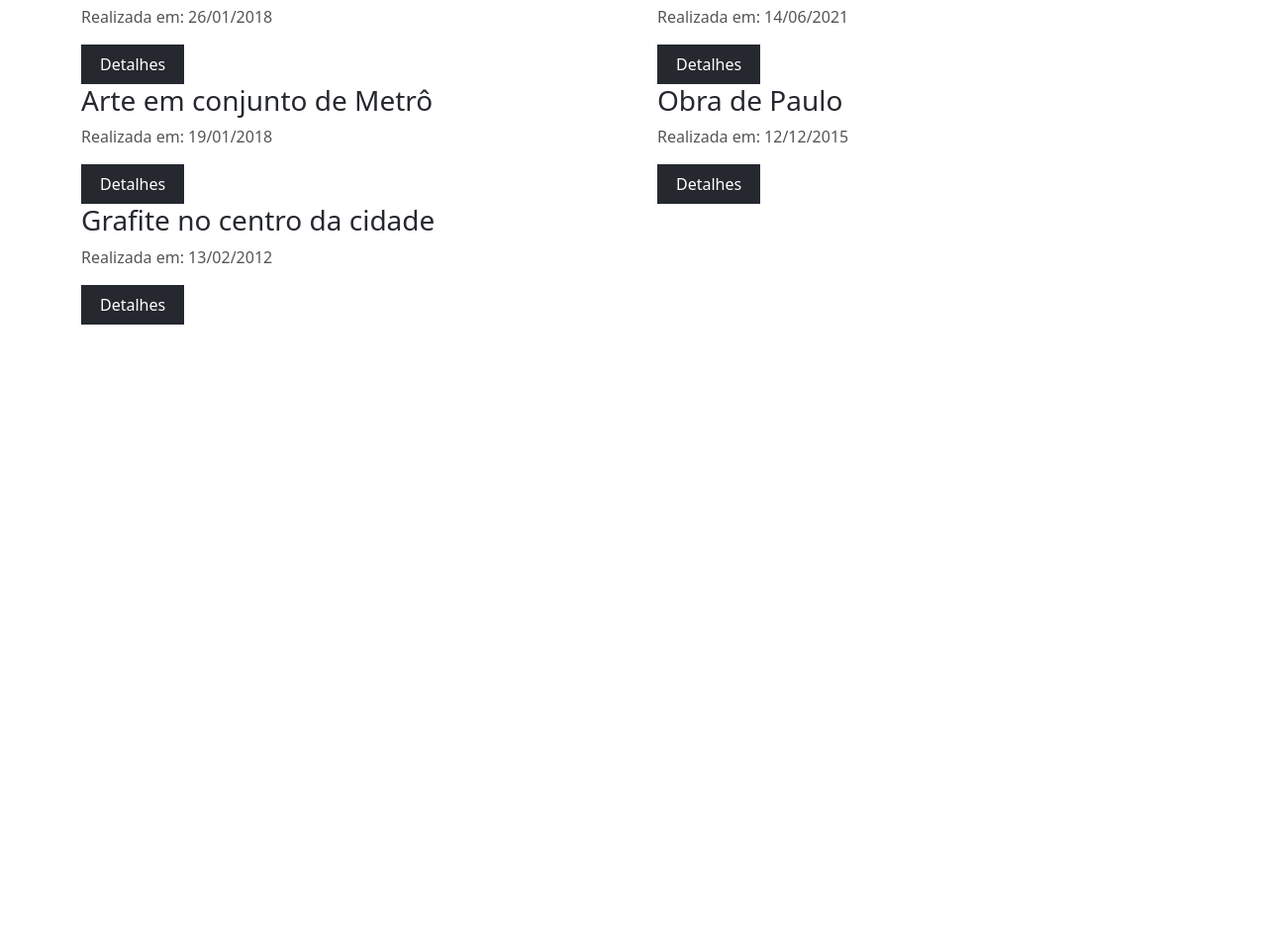
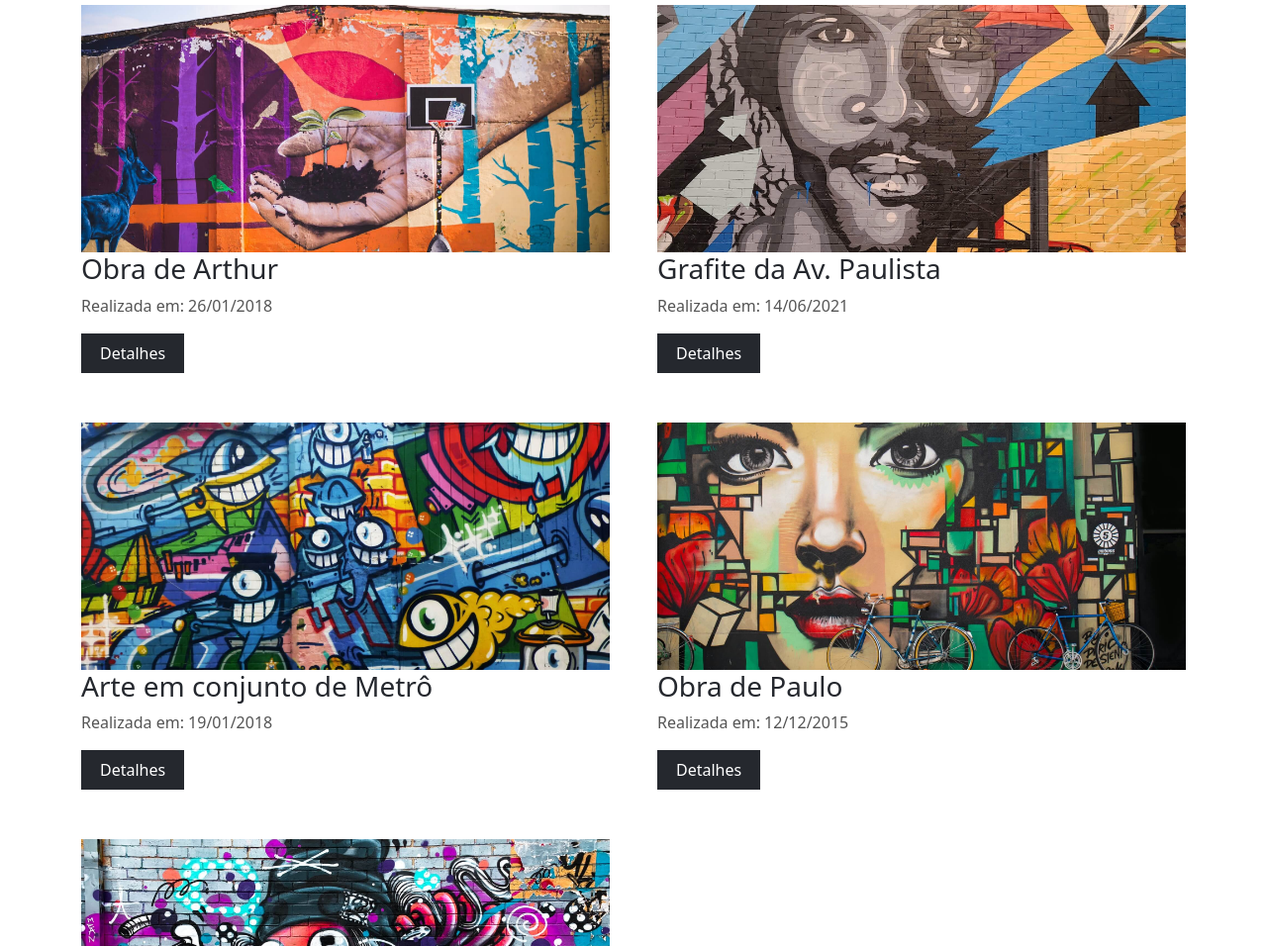
Before and after one commit to hsato03/art, a plain HTML site: page index.html in a window 1280 px wide. Shown: the part 708-1664 px from the top of the page at 99% size. Before the commit the page ends 1036 px from the top, so only its background shows below. Drawn offline with nearby package versions, Linux system fonts and the light colour scheme.

Commit message:
finishing gallery

```diff
--- a/css/styles.css
+++ b/css/styles.css
@@ -83,3 +83,38 @@ a, i {
     left: 25px;
     bottom: 25px;
 }
+
+/* GALLERY */
+#img2 {
+    background-image: url(../img/g_2.jpg);
+}
+
+#img3 {
+    background-image: url(../img/g_3.jpg);
+}
+
+#img4 {
+    background-image: url(../img/g_4.jpg);
+}
+
+#img5 {
+    background-image: url(../img/g_5.jpg);
+}
+
+#img6 {
+    background-image: url(../img/g_6.jpg);
+}
+
+#gallery-container h1 {
+    text-align: center;
+}
+
+#gallery-container h1,
+#gallery-container .col-md-6,
+#gallery-container .col-12 {
+    margin-bottom: 50px;
+}
+
+.small-image-container {
+    height: 250px;
+}
--- a/index.html
+++ b/index.html
@@ -45,41 +45,36 @@
         </div>
         <div class="row gx-5">
             <div class="col-12 col-md-6">
-                <div class="small-image-container center-image" id="img2">
+                <div class="small-image-container center-image" id="img2"></div>
                 <h3>Obra de Arthur</h3>
                 <p class="secondary-color">Realizada em: 26/01/2018</p>
                 <a href="#" class="btn">Detalhes</a>
             </div>
-            </div>
             <div class="col-12 col-md-6">
-                <div class="small-image-container center-image" id="img3">
+                <div class="small-image-container center-image" id="img3"></div>
                 <h3>Grafite da Av. Paulista</h3>
                 <p class="secondary-color">Realizada em: 14/06/2021</p>
                 <a href="#" class="btn">Detalhes</a>
             </div>
-            </div>
             <div class="col-12 col-md-6">
-                <div class="small-image-container center-image" id="img4">
+                <div class="small-image-container center-image" id="img4"></div>
                 <h3>Arte em conjunto de Metrô</h3>
                 <p class="secondary-color">Realizada em: 19/01/2018</p>
                 <a href="#" class="btn">Detalhes</a>
             </div>
-            </div>
             <div class="col-12 col-md-6">
-                <div class="small-image-container center-image" id="img5">
+                <div class="small-image-container center-image" id="img5"></div>
                 <h3>Obra de Paulo</h3>
                 <p class="secondary-color">Realizada em: 12/12/2015</p>
                 <a href="#" class="btn">Detalhes</a>
             </div>
-            </div>
             <div class="col-12 col-md-6">
-                <div class="small-image-container center-image" id="img6">
+                <div class="small-image-container center-image" id="img6"></div>
                 <h3>Grafite no centro da cidade</h3>
                 <p class="secondary-color">Realizada em: 13/02/2012</p>
                 <a href="#" class="btn">Detalhes</a>
             </div>
         </div>
     </div>
-    </div>
 </body>
 </html>
```
Lines whose indentation alone changed are shown as unchanged.
